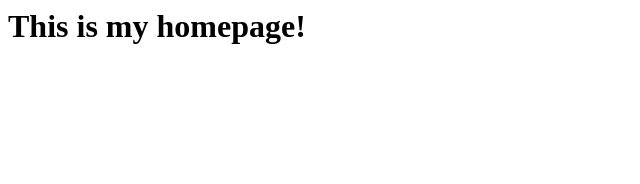
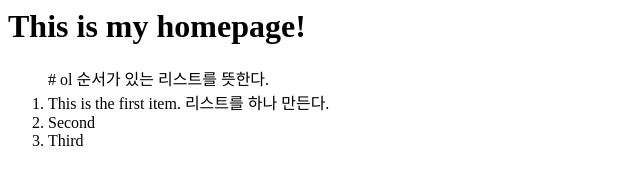
Before and after one commit to Yun-Ji-Lee/Fintech_Visualization_Class, a plain HTML site: page index.html in a window 1280 px wide. Shown: the whole page, without its empty margins (0-640 px from the left). Drawn offline with Linux system fonts and the light colour scheme.

Commit message:
Update index.html
이번에 변경되는 사항을 메인 브랜치로 바꿀 수 있다.
This is the first step in creating my homepage.

```diff
--- a/index.html
+++ b/index.html
@@ -1 +1,7 @@
 <h1>This is my homepage!</h1>
+<ol>
+  # ol 순서가 있는 리스트를 뜻한다.
+  <li> This is the first item. 리스트를 하나 만든다.</li>
+  <li> Second </li>
+  <li> Third </li>
+</ol>
```
